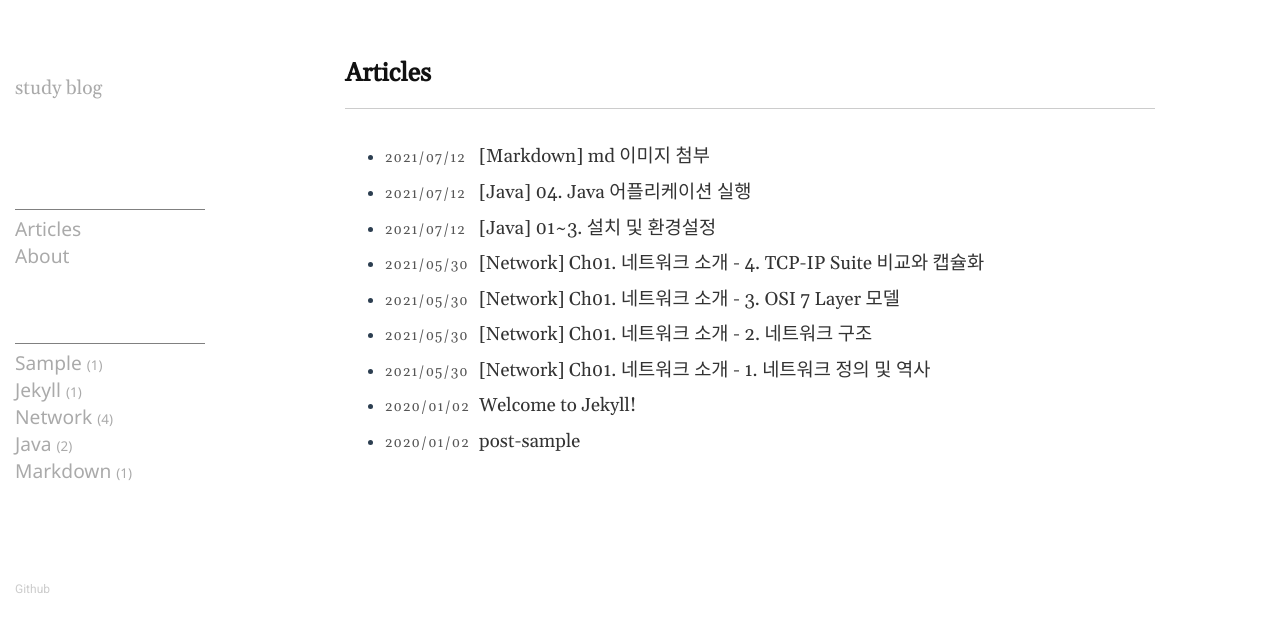
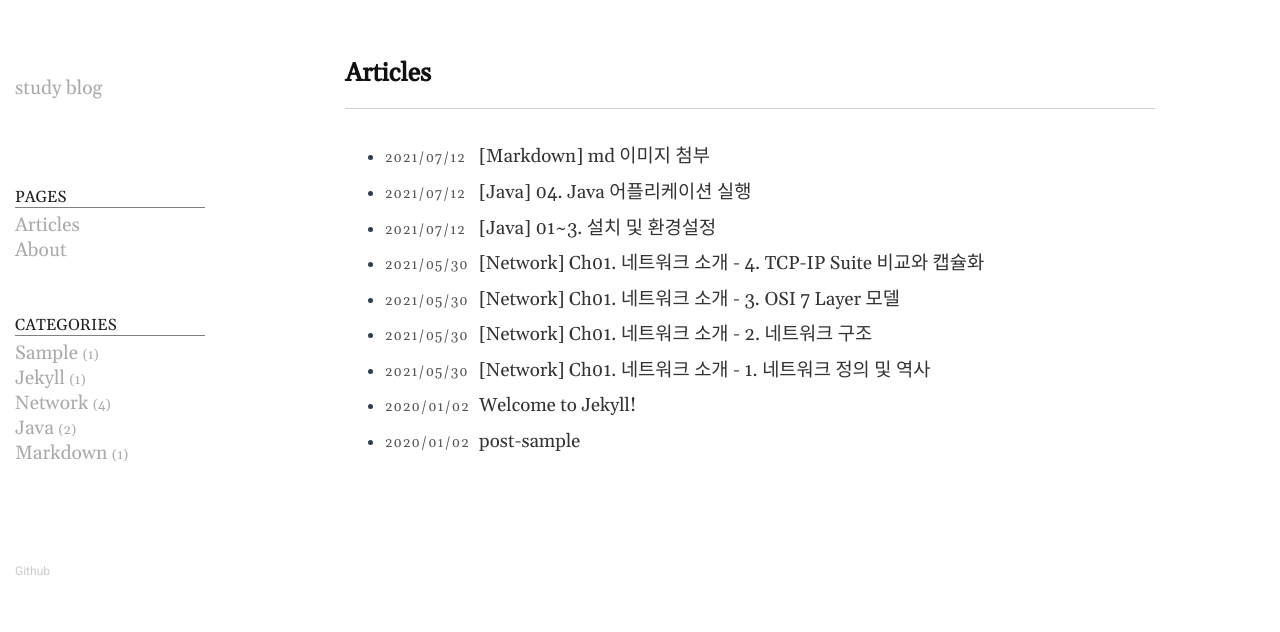
Before and after one commit to yeawonbong/yeawonbong.github.io, a Jekyll site: the page built from index.md, in a window 1280 px wide. Shown: the top 632 px of the page. Built offline with Jekyll 4.4.1, drawn with Linux system fonts in a browser that asks for light colours.

Commit message:
change fonts

```diff
--- a/public/css/style.css
+++ b/public/css/style.css
@@ -100,7 +100,7 @@ code {
 	padding: 15px;
 	z-index: 1;
 	background-color: rgb(255, 255, 255);
-	color: #fff;
+	color: rgb(33, 33, 33);
 }
 
 .sidebar-item {
@@ -133,7 +133,7 @@ code {
 
 .nav-title {
 	font-size: 100%;
-	font-family: "Noto Sans";
+	font-family: "Gelasio";
 	text-transform: uppercase;
 	border-bottom: 1px solid gray;
 	margin-bottom: 5px;
@@ -141,7 +141,7 @@ code {
 
 a.nav-item {
 	font-size: 120%;
-	font-family: "Noto Sans";
+	font-family: "Gelasio";
 	text-transform: capitalize;
 	color: #aaa;
 }
```
